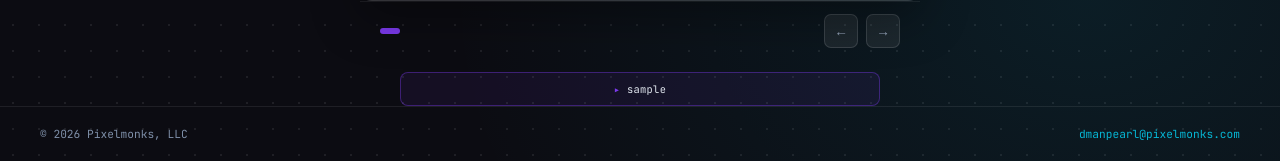
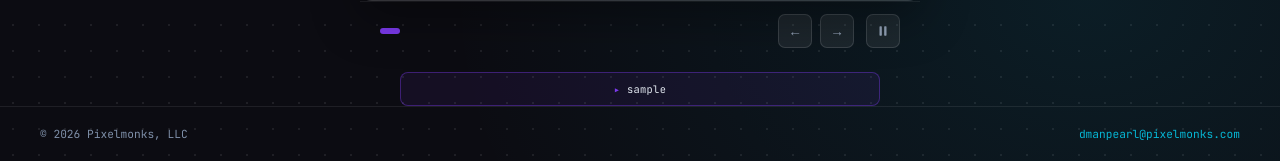
Before and after one commit to dmanpearl/pixelmonks-portfolio, a Django app: page / in a window 1280 px wide. Shown: the part 924-1085 px from the top of the page. Run offline with Django 5.2, Linux system fonts and the light colour scheme; tables that the repository leaves empty hold one stand-in row (values such as "Sample post"); parts of the project's set-up code (start-up, migrations or seed data) failed here and were passed over.

Commit message:
feat(carousel): add play/pause button to image carousel

```diff
--- a/portfolio/static/portfolio/js/main.js
+++ b/portfolio/static/portfolio/js/main.js
@@ -120,7 +120,7 @@ makeCarousel({
   slideClass:    "carousel-slide",
   prevId:        "carousel-prev",
   nextId:        "carousel-next",
-  pauseId:       null,
+  pauseId:       "carousel-pause",
   labelId:       "carousel-label-link",
   dotSelector:   ".carousel-dots .dot",
   thumbSelector: ".thumb-strip .thumb",
--- a/portfolio/templates/portfolio/components/carousel.html
+++ b/portfolio/templates/portfolio/components/carousel.html
@@ -58,9 +58,14 @@
       {% endfor %}
     </div>
 
-    <div class="carousel-nav-btns">
-      <button class="carousel-btn" id="carousel-prev" aria-label="Previous project">←</button>
-      <button class="carousel-btn" id="carousel-next" aria-label="Next project">→</button>
+    <div class="carousel-right-controls">
+      <div class="carousel-nav-btns">
+        <button class="carousel-btn" id="carousel-prev" aria-label="Previous project">←</button>
+        <button class="carousel-btn" id="carousel-next" aria-label="Next project">→</button>
+      </div>
+      <button class="carousel-btn" id="carousel-pause" aria-label="Pause slideshow">
+        <svg width="14" height="14" aria-hidden="true"><use href="#icon-pause"></use></svg>
+      </button>
     </div>
   </div>
 
```
